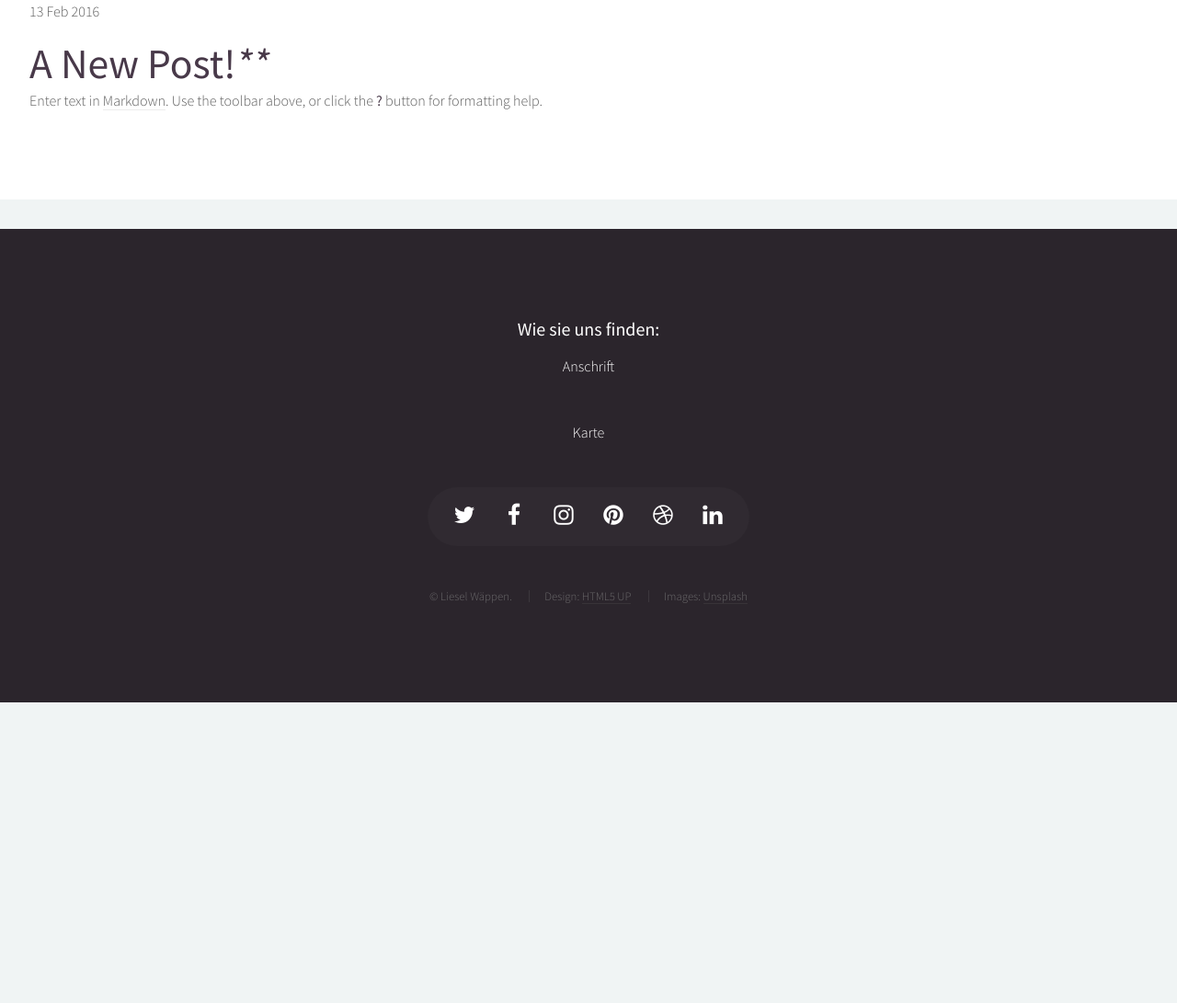
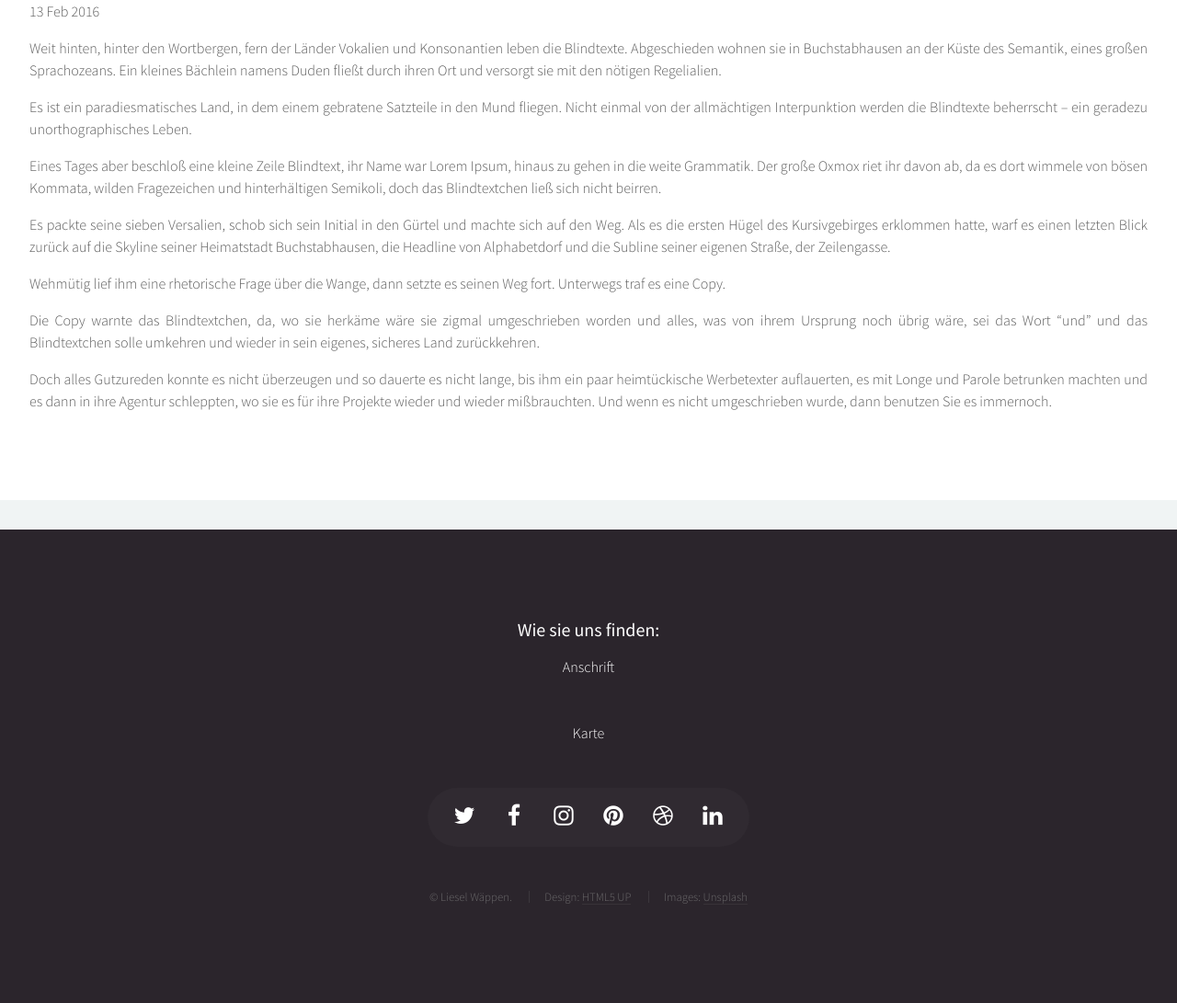
Before and after one commit to LieselWaeppen/LieselWaeppen.github.io, a Jekyll site: the page built from _posts/2016-02-13-more-posts.md, in a window 1280 px wide. Shown: the part 216-1307 px from the top of the page at 92% size. Built offline with Jekyll 4.4.1, drawn with Linux system fonts in a browser that asks for light colours; nearby versions of some CDN libraries; before the commit the page ends 980 px from its top, so only the background shows below that.

Commit message:
Updated 2016-02-13-more-posts.md

```diff
--- a/_posts/2016-02-13-more-posts.md
+++ b/_posts/2016-02-13-more-posts.md
@@ -1,15 +1,24 @@
 ---
 layout: post
-subtitle: super Subtitle
-date: 2016-02-13
+subtitle: "Weit hinten, hinter den Wortbergen, fern der Länder Vokalien und Konsonantien"
+date: "Sat Feb 13 2016 01:00:00 GMT+0100 (Mitteleuropäische Zeit)"
 author: Liesel Wäppen
-img: /img/pic09.jpg
+img: /img/Flyer.jpg
 published: true
 tags: ""
 title: "More <} Posts"
 ---
 
-## A New Post!****
+Weit hinten, hinter den Wortbergen, fern der Länder Vokalien und Konsonantien leben die Blindtexte. Abgeschieden wohnen sie in Buchstabhausen an der Küste des Semantik, eines großen Sprachozeans. Ein kleines Bächlein namens Duden fließt durch ihren Ort und versorgt sie mit den nötigen Regelialien.
 
+Es ist ein paradiesmatisches Land, in dem einem gebratene Satzteile in den Mund fliegen. Nicht einmal von der allmächtigen Interpunktion werden die Blindtexte beherrscht – ein geradezu unorthographisches Leben.
 
-Enter text in [Markdown](http://daringfireball.net/projects/markdown/). Use the toolbar above, or click the **?** button for formatting help.
+Eines Tages aber beschloß eine kleine Zeile Blindtext, ihr Name war Lorem Ipsum, hinaus zu gehen in die weite Grammatik. Der große Oxmox riet ihr davon ab, da es dort wimmele von bösen Kommata, wilden Fragezeichen und hinterhältigen Semikoli, doch das Blindtextchen ließ sich nicht beirren.
+
+Es packte seine sieben Versalien, schob sich sein Initial in den Gürtel und machte sich auf den Weg. Als es die ersten Hügel des Kursivgebirges erklommen hatte, warf es einen letzten Blick zurück auf die Skyline seiner Heimatstadt Buchstabhausen, die Headline von Alphabetdorf und die Subline seiner eigenen Straße, der Zeilengasse.
+
+Wehmütig lief ihm eine rhetorische Frage über die Wange, dann setzte es seinen Weg fort. Unterwegs traf es eine Copy.
+
+Die Copy warnte das Blindtextchen, da, wo sie herkäme wäre sie zigmal umgeschrieben worden und alles, was von ihrem Ursprung noch übrig wäre, sei das Wort "und" und das Blindtextchen solle umkehren und wieder in sein eigenes, sicheres Land zurückkehren.
+
+Doch alles Gutzureden konnte es nicht überzeugen und so dauerte es nicht lange, bis ihm ein paar heimtückische Werbetexter auflauerten, es mit Longe und Parole betrunken machten und es dann in ihre Agentur schleppten, wo sie es für ihre Projekte wieder und wieder mißbrauchten. Und wenn es nicht umgeschrieben wurde, dann benutzen Sie es immernoch.
```
